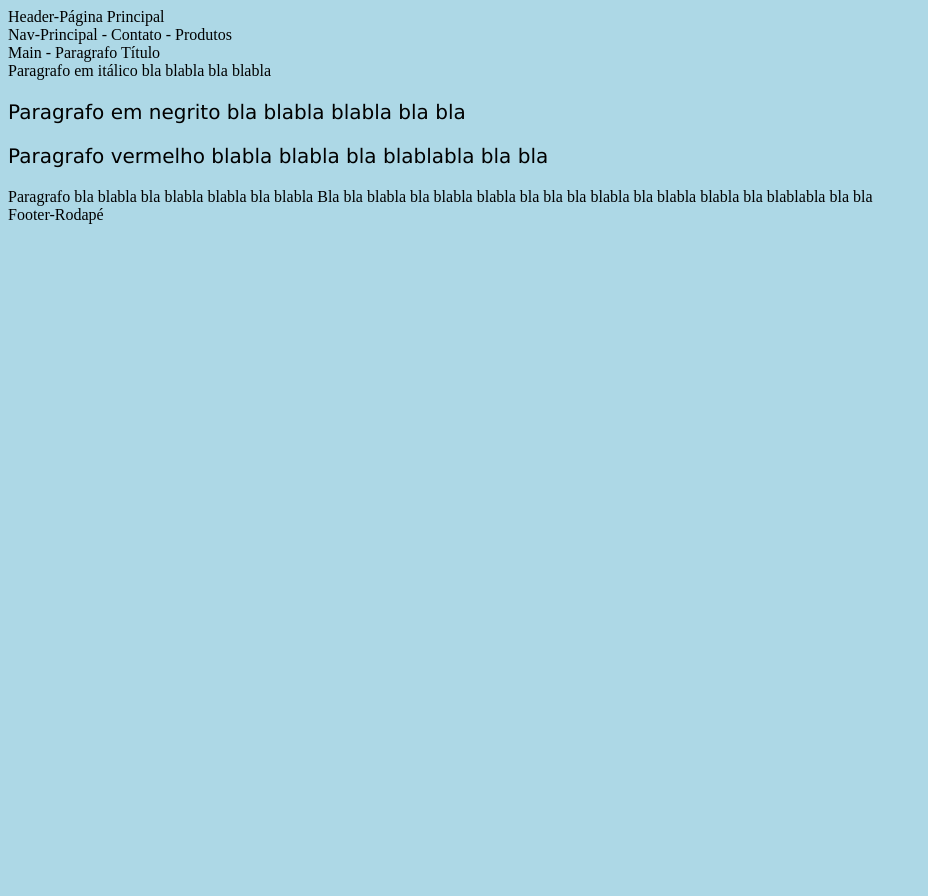
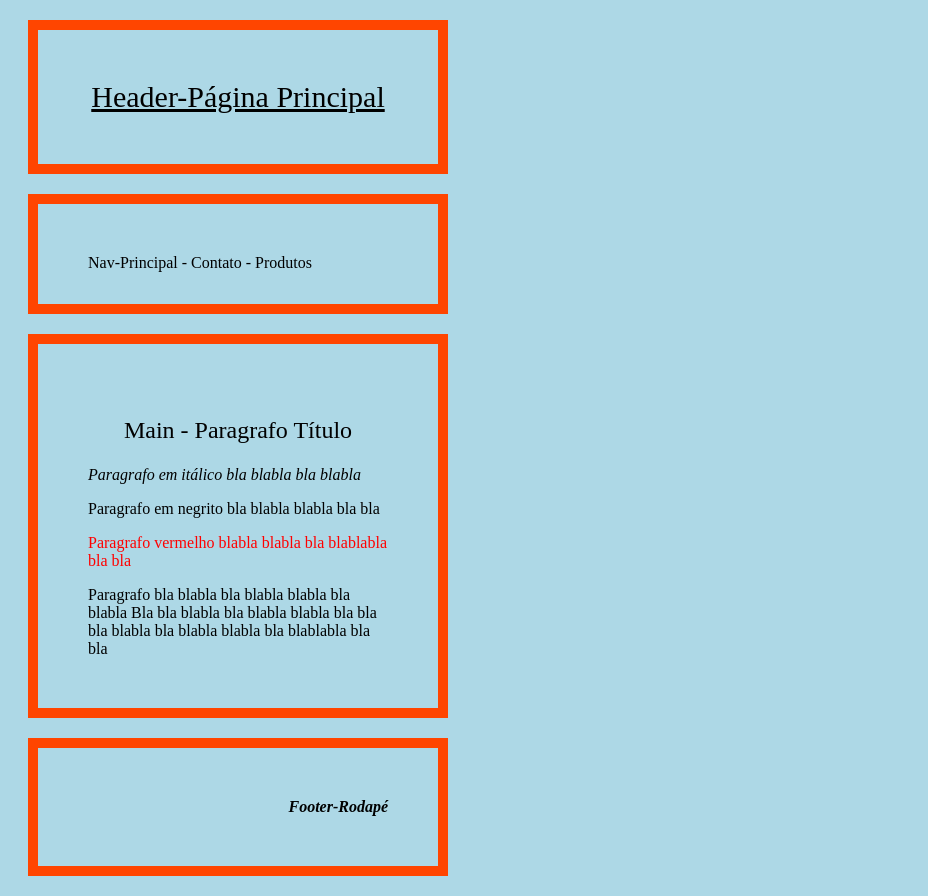
Before and after one commit to Flimars/apnp2021-interfaceweb, a plain HTML site: page delivered_works/Exercicio-04/index01.htm in a window 1280 px wide. Shown: the whole page, without its empty margins (0-928 px from the left). Before the commit the page ends 800 px from the top, so only its background shows below. Drawn offline with Linux system fonts and the light colour scheme.

Commit message:
Exercício Semana 04 - Interface Web HTML/CSS.

```diff
--- a/delivered_works/Exercicio-04/index01.htm
+++ b/delivered_works/Exercicio-04/index01.htm
@@ -7,22 +7,75 @@ HTML):-->
 <head>
     <meta charset="UTF-8">
     <meta name="viewport" content="width=device-width, initial-scale=1.0">
-    <title>Ola</title>
-    <style>
-body {
-  background-color: lightblue;
+    <!--Na linha nº 11 type="text/css" é opcional podende ser omitida ou não.-->
+    <!--link rel="stylesheet" type="text/css" href="./styles.css"/-->
+    <style type="text/css">
+     header {
+    width: 300px;
+    border: 10px solid orangered;
+    padding: 50px;
+    margin: 20px;
+    letter-spacing: 0px;
+    font-size: 30px;
+    text-decoration: underline;
+    text-align: center;
+
   }
 
-h1 {
-  color: white;
+    body {
+      color: black;
+      background-color: lightblue }
+
+    nav {
+    width: 300px;
+    height: 00px;
+    border: 10px solid orangered;
+    padding: 50px;
+    margin: 20px;
+    direction: ltr;
+    text-align: left;
+  }
+
+    main {
+    width: 300px;
+    border: 10px solid orangered;
+    padding: 50px;
+    margin: 20px;
+
+  }
+
+  div.titulo {
+    font-size: x-large;
+    line-height: 3.0;
+    white-space: pre-line;
     text-align: center;
   }
 
-p {
-  font-family: verdana;
-  font-size: 20px;
+  div.italico {
+    font-style: italic;
+  }
+
+  p.negrito {
+    font-weight: 900;
+  }
+
+  p.vermelho {
+    color: red;
+    text-align: left;
+  }
+
+    footer {
+    width: 300px;
+    border: 10px solid orangered;
+    padding: 50px;
+    margin: 20px;
+    font-style: italic;
+    font-weight: bold;
+    text-align: right;
   }
       </style>
+
+    <title>Ola</title>
   </head>
 <body>
     <header>Header-Página Principal</header>
--- /dev/null
+++ b/delivered_works/Exercicio-04/styles.css
@@ -0,0 +1,43 @@
+@charset "UTF-8";
+
+header {
+    width: 300px;
+    border: 15px solid orangered;
+    padding: 50px;
+    margin: 20px;
+  }
+
+nav {
+    width: 300px;
+    border: 15px solid orangered;
+    padding: 50px;
+    margin: 20px;
+  }
+
+main {
+    width: 300px;
+    border: 15px solid orangered;
+    padding: 50px;
+    margin: 20px;
+  }
+
+footer {
+    width: 300px;
+    border: 15px solid orangered;
+    padding: 50px;
+    margin: 20px;
+  }
+
+body {
+  background-color: lightblue;
+}
+
+h1 {
+  color: white;
+  text-align: center;
+}
+
+p {
+  font-family: verdana;
+  font-size: 20px;
+}
```
Also changed, not shown: web_codes/class_code/dicas-html_vscode.html (renamed from web_codes/dicas-html_vscode.html), web_codes/class_code/index.htm (added), web_codes/index.htm (deleted). Lines whose indentation alone changed are shown as unchanged.
